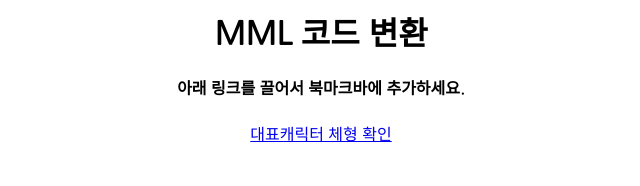
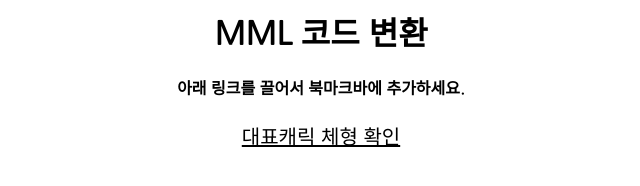
Before and after one commit to mabinewb/mabi-body-shape, a plain HTML site: page index.html in a window 1280 px wide. Shown: the whole page, without its empty margins (319-959 px from the left). Drawn offline with Linux system fonts and the light colour scheme.

Commit message:
ㅇㅅㅇ

```diff
--- a/index.html
+++ b/index.html
@@ -6,13 +6,17 @@
             body {
                 font-family: 'Nanum Gothic', sans-serif;
             }
+            a {
+                color: black;
+                font-size: 20px;
+            }
         </style>
     </head>
     <body>
         <div style="margin:auto; width: fit-content; text-align: center;">
             <h1>MML 코드 변환</h1>
             <h4>아래 링크를 끌어서 북마크바에 추가하세요.</h4>
-            <a href="javascript:$.ajax({url : '/dressroom/data/characterapi.asp',type : 'POST',contentType:'application/json',success : function(data){alert('키(10살:0 ~ 17살:1 상대수치) : ' + data.gc_height + '\n몸무게(비만도) : ' + data.gc_weight + '\n상체(근육) : ' + data.gc_upper_weight + '\n하체 : ' + data.gc_lower_weight);}});">대표캐릭터 체형 확인</a>
+            <a href="javascript:$.ajax({url : '/dressroom/data/characterapi.asp',type : 'POST',contentType:'application/json',success : function(data){alert('키(10살:0 ~ 17살:1 상대수치) : ' + data.gc_height + '\n몸무게(비만도) : ' + data.gc_weight + '\n상체(근육) : ' + data.gc_upper_weight + '\n하체 : ' + data.gc_lower_weight);}});">대표캐릭 체형 확인</a>
         </div>
     </body>
 </html>
```
